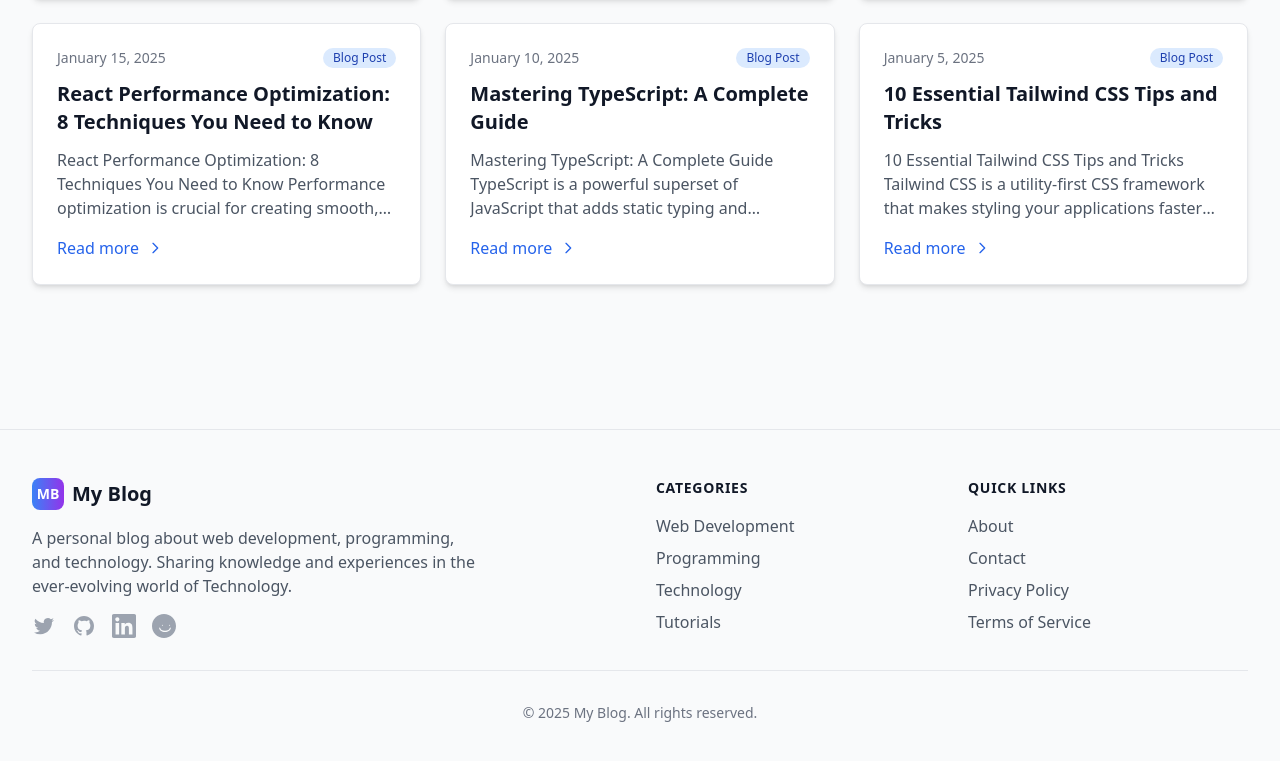
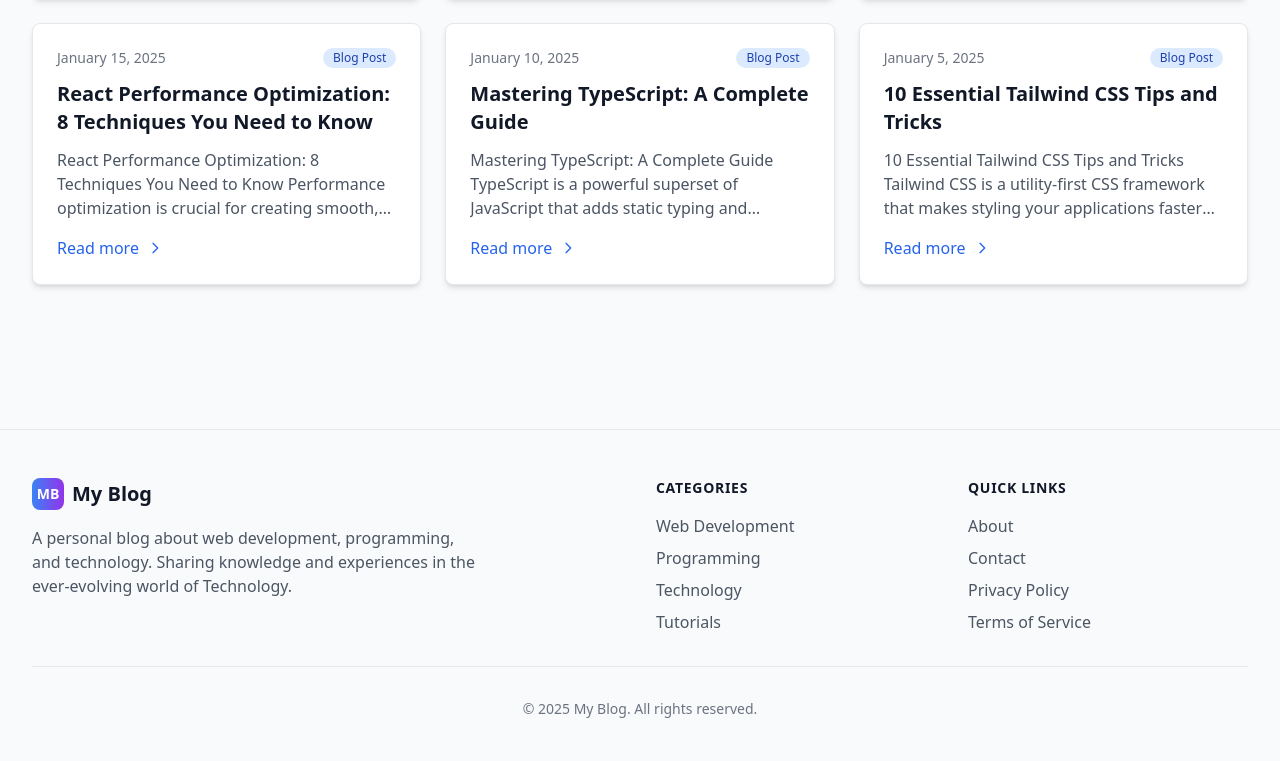
Before and after one commit to blessedbc/My-Blog, a Next.js app: page / in a window 1280 px wide. Shown: the part 592-1353 px from the top of the page. Built offline with nearby package versions, Linux system fonts and the light colour scheme.

Commit message:
deleted link

```diff
--- a/src/components/Footer.tsx
+++ b/src/components/Footer.tsx
@@ -14,32 +14,6 @@ export default function Footer() {
               A personal blog about web development, programming, and technology.
               Sharing knowledge and experiences in the ever-evolving world of Technology.
             </p>
-            <div className="flex space-x-4">
-              <a href="@blessedbc11" className="text-gray-400 hover:text-blue-600 transition-colors">
-                <span className="sr-only">Twitter</span>
-                <svg className="w-6 h-6" fill="currentColor" viewBox="0 0 24 24">
-                  <path d="M8.29 20.251c7.547 0 11.675-6.253 11.675-11.675 0-.178 0-.355-.012-.53A8.348 8.348 0 0022 5.92a8.19 8.19 0 01-2.357.646 4.118 4.118 0 001.804-2.27 8.224 8.224 0 01-2.605.996 4.107 4.107 0 00-6.993 3.743 11.65 11.65 0 01-8.457-4.287 4.106 4.106 0 001.27 5.477A4.072 4.072 0 012.8 9.713v.052a4.105 4.105 0 003.292 4.022 4.095 4.095 0 01-1.853.07 4.108 4.108 0 003.834 2.85A8.233 8.233 0 012 18.407a11.616 11.616 0 006.29 1.84" />
-                </svg>
-              </a>
-              <a href="https://github.com/blessedbc" className="text-gray-400 hover:text-blue-600 transition-colors">
-                <span className="sr-only">GitHub</span>
-                <svg className="w-6 h-6" fill="currentColor" viewBox="0 0 24 24">
-                  <path fillRule="evenodd" d="M12 2C6.477 2 2 6.484 2 12.017c0 4.425 2.865 8.18 6.839 9.504.5.092.682-.217.682-.483 0-.237-.008-.868-.013-1.703-2.782.605-3.369-1.343-3.369-1.343-.454-1.158-1.11-1.466-1.11-1.466-.908-.62.069-.608.069-.608 1.003.07 1.531 1.032 1.531 1.032.892 1.53 2.341 1.088 2.91.832.092-.647.35-1.088.636-1.338-2.22-.253-4.555-1.113-4.555-4.951 0-1.093.39-1.988 1.029-2.688-.103-.253-.446-1.272.098-2.65 0 0 .84-.27 2.75 1.026A9.564 9.564 0 0112 6.844c.85.004 1.705.115 2.504.337 1.909-1.296 2.747-1.027 2.747-1.027.546 1.379.202 2.398.1 2.651.64.7 1.028 1.595 1.028 2.688 0 3.848-2.339 4.695-4.566 4.943.359.309.678.92.678 1.855 0 1.338-.012 2.419-.012 2.747 0 .268.18.58.688.482A10.019 10.019 0 0022 12.017C22 6.484 17.522 2 12 2z" clipRule="evenodd" />
-                </svg>
-              </a>
-              <a href="www.linkedin.com/in/ikenna-nwaka-bb2a27328" className="text-gray-400 hover:text-blue-600 transition-colors">
-                <span className="sr-only">LinkedIn</span>
-                <svg className="w-6 h-6" fill="currentColor" viewBox="0 0 24 24">
-                  <path d="M20.447 20.452h-3.554v-5.569c0-1.328-.027-3.037-1.852-3.037-1.853 0-2.136 1.445-2.136 2.939v5.667H9.351V9h3.414v1.561h.046c.477-.9 1.637-1.85 3.37-1.85 3.601 0 4.267 2.37 4.267 5.455v6.286zM5.337 7.433c-1.144 0-2.063-.926-2.063-2.065 0-1.138.92-2.063 2.063-2.063 1.14 0 2.064.925 2.064 2.063 0 1.139-.925 2.065-2.064 2.065zm1.782 13.019H3.555V9h3.564v11.452zM22.225 0H1.771C.792 0 0 .774 0 1.729v20.542C0 23.227.792 24 1.771 24h20.451C23.2 24 24 23.227 24 22.271V1.729C24 .774 23.2 0 22.222 0h.003z"/>
-                </svg>
-              </a>
-              <a href="https://www.reddit.com/user/No_Weekend5948" className="text-gray-400 hover:text-blue-600 transition-colors">
-              <span className="sr-only">Reddit</span>
-               <svg className="w-6 h-6" fill="currentColor" viewBox="0 0 24 24">
-              <path d="M24 12c0-6.627-5.373-12-12-12S0 5.373 0 12c0 6.627 5.373 12 12 12s12-5.373 12-12zm-6.406-1.319c.293 0 .531.238.531.531s-.238.531-.531.531a.53.53 0 01-.531-.531c0-.293.238-.531.531-.531zm-7.188 0c.293 0 .531.238.531.531s-.238.531-.531.531a.53.53 0 01-.531-.531c0-.293.238-.531.531-.531zm8.406 3.319c0 2.188-2.531 3.969-5.812 3.969s-5.812-1.781-5.812-3.969c0-.293.238-.531.531-.531s.531.238.531.531c0 1.469 2.063 2.656 4.75 2.656s4.75-1.188 4.75-2.656c0-.293.238-.531.531-.531s.531.238.531.531z"/>
-             </svg>
-              </a>
-            </div>
           </div>
           <div>
             <h3 className="text-sm font-semibold text-gray-900 tracking-wider uppercase mb-4">
```
